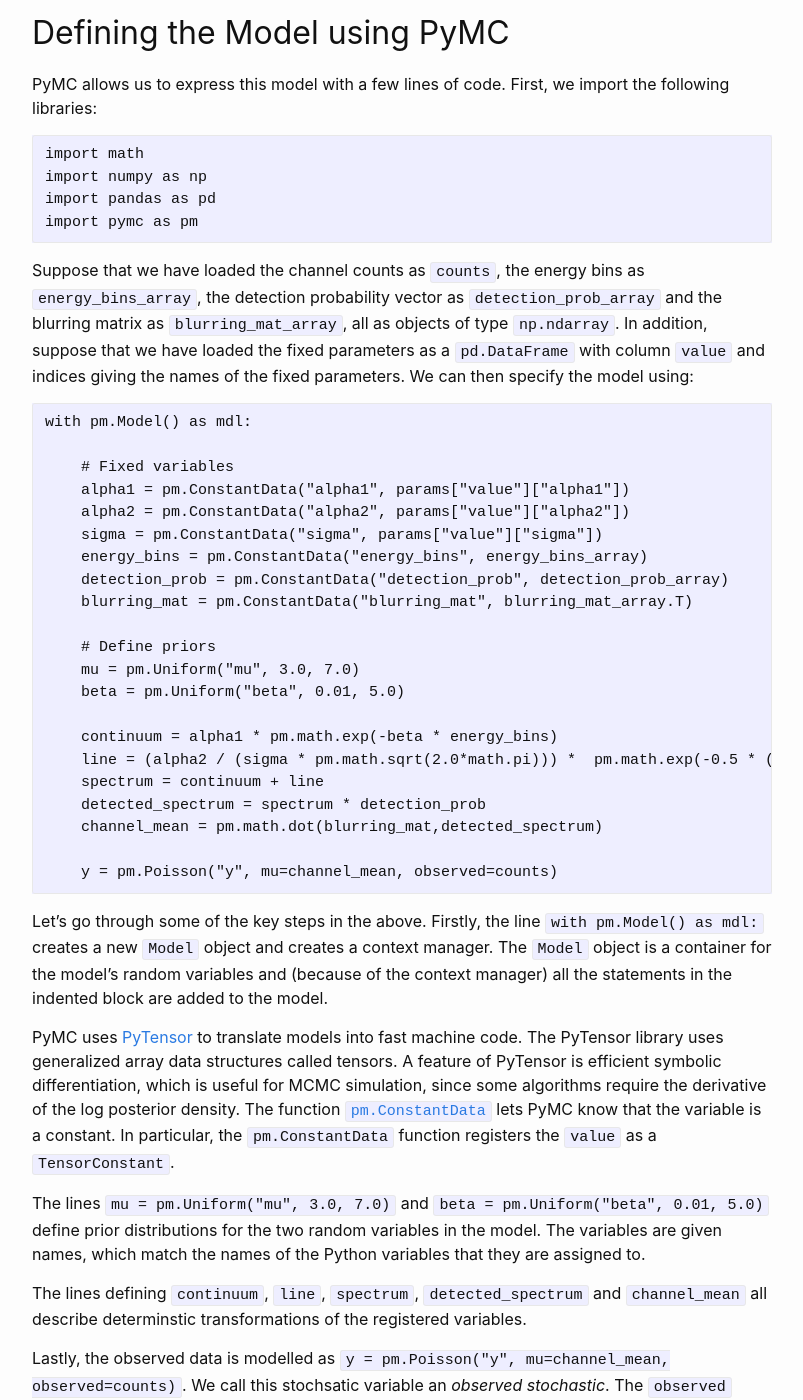
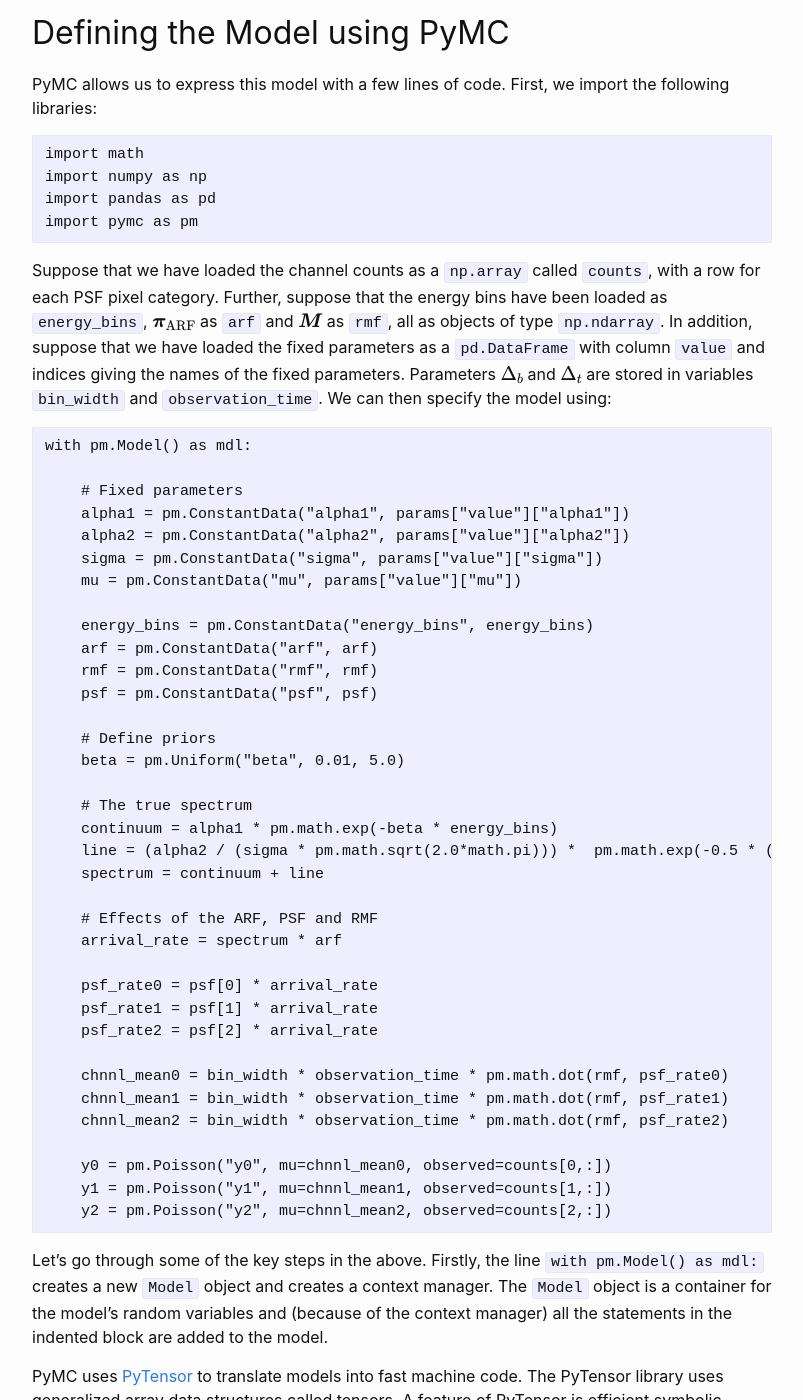
Before and after one commit to mckimmh/mckimmh.github.io, a Jekyll site: the page built from _posts/2023-10-04-pymc-bayesian-spectral-model.md, in a window 1280 px wide and 1400 px high, scrolled down 4506 px. Shown: the whole window, without its empty margins (238-1041 px from the left). Built offline with Jekyll 4.4.1, drawn with Linux system fonts in a browser that asks for light colours; formulas are drawn with MathJax 3; some of the changed text lies outside the part shown.

Commit message:
include kde and trace plots

```diff
--- a/_posts/2023-10-04-pymc-bayesian-spectral-model.md
+++ b/_posts/2023-10-04-pymc-bayesian-spectral-model.md
@@ -97,29 +97,43 @@ PyMC allows us to express this model with a few lines of code. First, we import
     import pandas as pd
     import pymc as pm
 
-Suppose that we have loaded the channel counts as `counts`, the energy bins as `energy_bins_array`, the detection probability vector as `detection_prob_array` and the blurring matrix as `blurring_mat_array`, all as objects of type `np.ndarray`. In addition, suppose that we have loaded the fixed parameters as a `pd.DataFrame` with column `value` and indices giving the names of the fixed parameters. We can then specify the model using:
+Suppose that we have loaded the channel counts as a `np.array` called `counts`, with a row for each PSF pixel category. Further, suppose that the energy bins have been loaded as `energy_bins`, $$\boldsymbol{\pi}_{\text{ARF}}$$ as `arf` and $$\boldsymbol{M}$$ as `rmf`, all as objects of type `np.ndarray`. In addition, suppose that we have loaded the fixed parameters as a `pd.DataFrame` with column `value` and indices giving the names of the fixed parameters. Parameters $$\Delta_b$$ and $$\Delta_t$$ are stored in variables `bin_width` and `observation_time`. We can then specify the model using:
 
     with pm.Model() as mdl:
 
-        # Fixed variables
+        # Fixed parameters
         alpha1 = pm.ConstantData("alpha1", params["value"]["alpha1"])
         alpha2 = pm.ConstantData("alpha2", params["value"]["alpha2"])
         sigma = pm.ConstantData("sigma", params["value"]["sigma"])
-        energy_bins = pm.ConstantData("energy_bins", energy_bins_array)
-        detection_prob = pm.ConstantData("detection_prob", detection_prob_array)
-        blurring_mat = pm.ConstantData("blurring_mat", blurring_mat_array.T)
+        mu = pm.ConstantData("mu", params["value"]["mu"])
+
+        energy_bins = pm.ConstantData("energy_bins", energy_bins)
+        arf = pm.ConstantData("arf", arf)
+        rmf = pm.ConstantData("rmf", rmf)
+        psf = pm.ConstantData("psf", psf)
 
         # Define priors
-        mu = pm.Uniform("mu", 3.0, 7.0)
         beta = pm.Uniform("beta", 0.01, 5.0)
 
+        # The true spectrum
         continuum = alpha1 * pm.math.exp(-beta * energy_bins)
         line = (alpha2 / (sigma * pm.math.sqrt(2.0*math.pi))) *  pm.math.exp(-0.5 * (((energy_bins-mu)/sigma)**2.0))
         spectrum = continuum + line
-        detected_spectrum = spectrum * detection_prob
-        channel_mean = pm.math.dot(blurring_mat,detected_spectrum)
 
-        y = pm.Poisson("y", mu=channel_mean, observed=counts)
+        # Effects of the ARF, PSF and RMF
+        arrival_rate = spectrum * arf
+
+        psf_rate0 = psf[0] * arrival_rate
+        psf_rate1 = psf[1] * arrival_rate
+        psf_rate2 = psf[2] * arrival_rate
+
+        chnnl_mean0 = bin_width * observation_time * pm.math.dot(rmf, psf_rate0)
+        chnnl_mean1 = bin_width * observation_time * pm.math.dot(rmf, psf_rate1)
+        chnnl_mean2 = bin_width * observation_time * pm.math.dot(rmf, psf_rate2)
+
+        y0 = pm.Poisson("y0", mu=chnnl_mean0, observed=counts[0,:])
+        y1 = pm.Poisson("y1", mu=chnnl_mean1, observed=counts[1,:])
+        y2 = pm.Poisson("y2", mu=chnnl_mean2, observed=counts[2,:])
 
 Let's go through some of the key steps in the above. Firstly, the line `with pm.Model() as mdl:` creates a new `Model` object and creates a context manager. The `Model` object is a container for the model's random variables and (because of the context manager) all the statements in the indented block are added to the model.
 
@@ -136,11 +150,13 @@ Lastly, the observed data is modelled as `y = pm.Poisson("y", mu=channel_mean, o
 We can then sample from the posterior distribution of the model and save the relevant samples to a file using:
 
     with mdl:
-        inf = pm.sample(chains=1, draws=n_samples)
+        inf = pm.sample(draws=draws)
+        inf.to_netcdf("samples.nc")
 
-        samples = inf["posterior"][["mu", "beta"]].to_dataframe()
-        samples = samples.reset_index(drop=True)
+## Plotting the results
 
-        samples.to_csv("samples.csv")
+{:refdef: style="text-align: center;"}
+![results](/assets/images/pymc_post/kde_and_trace_pileup_not_accounted.png)
+{: refdef}
 
 ## Conclusion
```
Also changed, not shown: assets/images/pymc_post/kde_and_trace_pileup_not_accounted.png (added).
